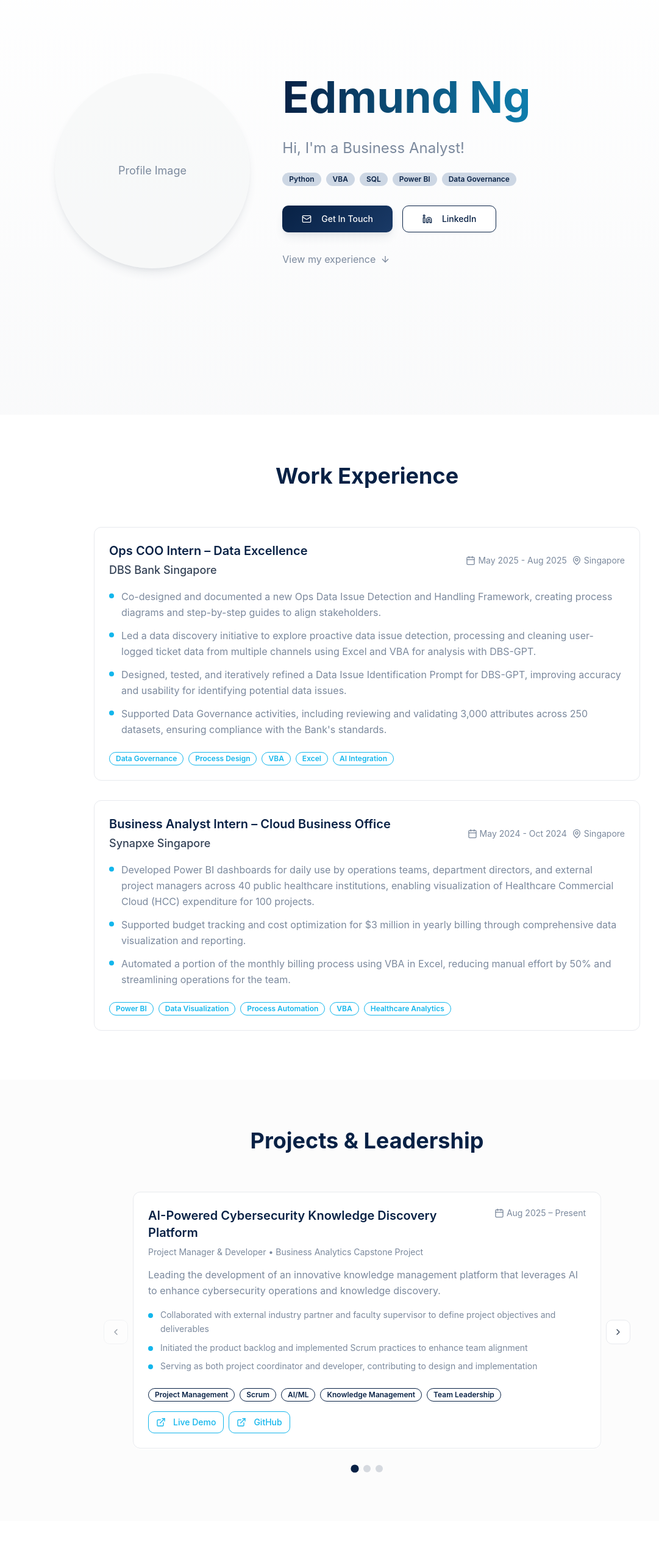
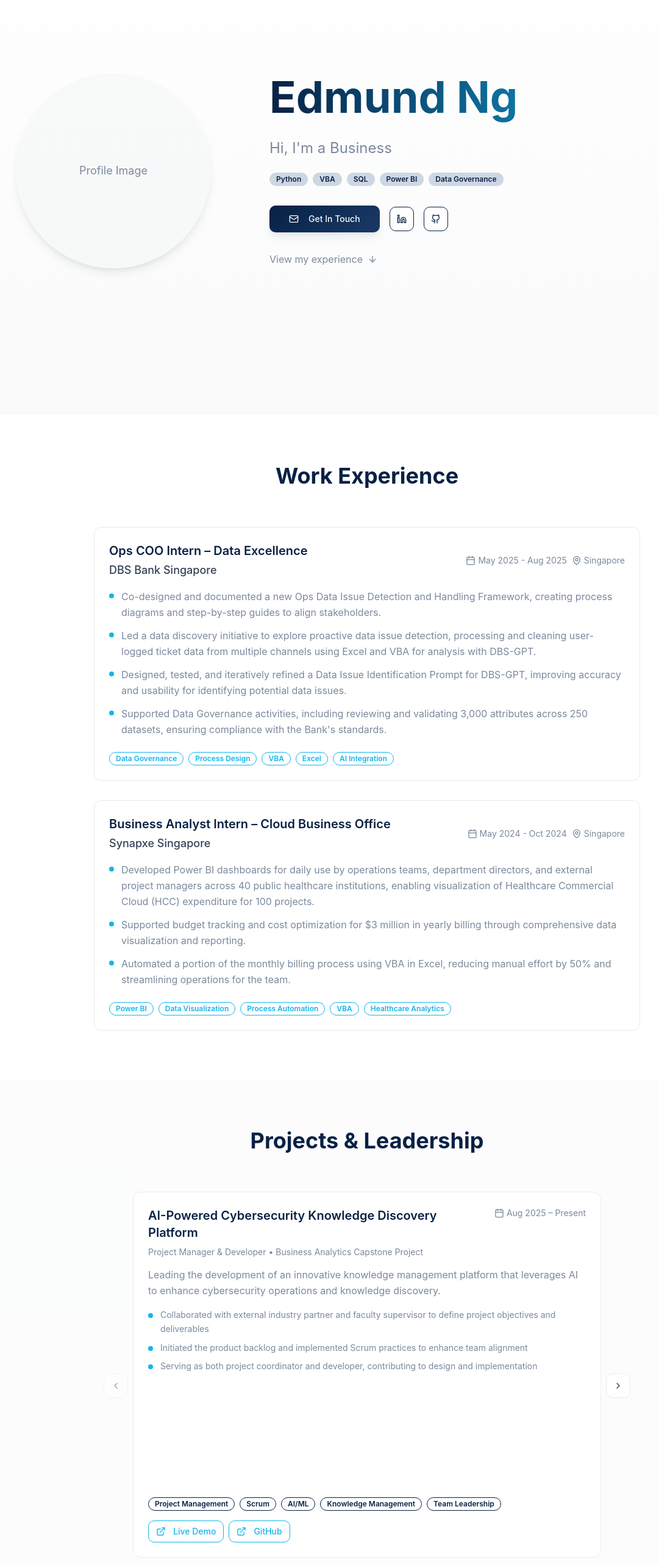
Before and after one commit to edmundnwl/edmund-codes-folio, a React (Vite) app: page / in a window 1280 px wide. Shown: the part 120-2686 px from the top of the page at 61% size, without its empty margins (38-1119 px from the left). Built offline with nearby package versions, Linux system fonts and the light colour scheme.

Commit message:
Fix hero section alignment and animations

```diff
--- a/src/components/Hero.tsx
+++ b/src/components/Hero.tsx
@@ -1,6 +1,6 @@
 import { Button } from "@/components/ui/button";
 import { Badge } from "@/components/ui/badge";
-import { ArrowDown, Mail, Linkedin, Download } from "lucide-react";
+import { ArrowDown, Mail, Linkedin, Github } from "lucide-react";
 import { useState, useEffect } from "react";
 
 const Hero = () => {
@@ -29,7 +29,8 @@ const Hero = () => {
 
   // Typing animation for name
   useEffect(() => {
-    if (animationStage >= 2) {
+    if (animationStage === 2) {
+      setDisplayedName("");
       let index = 0;
       const nameTimer = setInterval(() => {
         if (index <= fullName.length) {
@@ -46,7 +47,8 @@ const Hero = () => {
 
   // Typing animation for description
   useEffect(() => {
-    if (animationStage >= 3) {
+    if (animationStage === 3) {
+      setDisplayedText("");
       let index = 0;
       const textTimer = setInterval(() => {
         if (index <= fullText.length) {
@@ -71,9 +73,9 @@ const Hero = () => {
   return (
     <section id="hero" className="min-h-screen flex items-center justify-center gradient-subtle">
       <div className="container mx-auto px-6">
-        <div className="max-w-6xl mx-auto flex justify-center">
-          <div className="w-full max-w-5xl">
-            <div className="flex flex-col lg:flex-row items-center gap-12">
+        <div className="max-w-6xl mx-auto">
+          <div className="w-full">
+            <div className="flex flex-col lg:flex-row items-center justify-center gap-12">
               {/* Profile Image */}
               <div className={`lg:w-1/3 flex justify-center transition-all duration-1000 ${
                 animationStage >= 1 ? 'lg:justify-start' : 'justify-center'
@@ -133,7 +135,7 @@ const Hero = () => {
 
                   <Button
                     variant="outline"
-                    size="lg"
+                    size="icon"
                     className="border-primary text-primary hover:bg-primary hover:text-primary-foreground transition-smooth"
                     onClick={() => window.open("https://linkedin.com/in/ngwledmund", "_blank")}
                     style={{
@@ -141,8 +143,20 @@ const Hero = () => {
                       animation: animationStage >= 4 ? 'scale-in 0.3s ease-out forwards' : 'none'
                     }}
                   >
-                    <Linkedin className="mr-2 h-5 w-5" />
-                    LinkedIn
+                    <Linkedin className="h-5 w-5" />
+                  </Button>
+
+                  <Button
+                    variant="outline"
+                    size="icon"
+                    className="border-primary text-primary hover:bg-primary hover:text-primary-foreground transition-smooth"
+                    onClick={() => window.open("https://github.com/edmundnwl", "_blank")}
+                    style={{
+                      animationDelay: '400ms',
+                      animation: animationStage >= 4 ? 'scale-in 0.3s ease-out forwards' : 'none'
+                    }}
+                  >
+                    <Github className="h-5 w-5" />
                   </Button>
                 </div>
 
--- a/src/components/Projects.tsx
+++ b/src/components/Projects.tsx
@@ -111,7 +111,7 @@ const Projects = () => {
               >
                 {allItems.map((item, index) => (
                   <div key={index} className="w-full flex-shrink-0">
-                    <Card className="shadow-card border-card-border">
+                    <Card className="shadow-card border-card-border h-[600px] flex flex-col">
                       <CardHeader className="pb-4">
                         <div className="flex flex-col md:flex-row md:items-start md:justify-between gap-4">
                           <div className="flex-1">
@@ -136,7 +136,8 @@ const Projects = () => {
                         </p>
                       </CardHeader>
 
-                      <CardContent>
+                      <CardContent className="flex-1 flex flex-col justify-between">
+                        <div className="flex-1">
                           {item.achievements && (
                             <ul className="space-y-2 mb-6">
                               {item.achievements.map((achievement, achievementIndex) => (
@@ -149,7 +150,9 @@ const Projects = () => {
                               ))}
                             </ul>
                           )}
+                        </div>
 
+                        <div className="mt-auto">
                           <div className="flex flex-wrap gap-2 mb-4">
                             {item.skills.map((skill, skillIndex) => (
                               <Badge
@@ -178,6 +181,7 @@ const Projects = () => {
                               ))}
                             </div>
                           )}
+                        </div>
                       </CardContent>
                     </Card>
                   </div>
```
Lines whose indentation alone changed are shown as unchanged.
